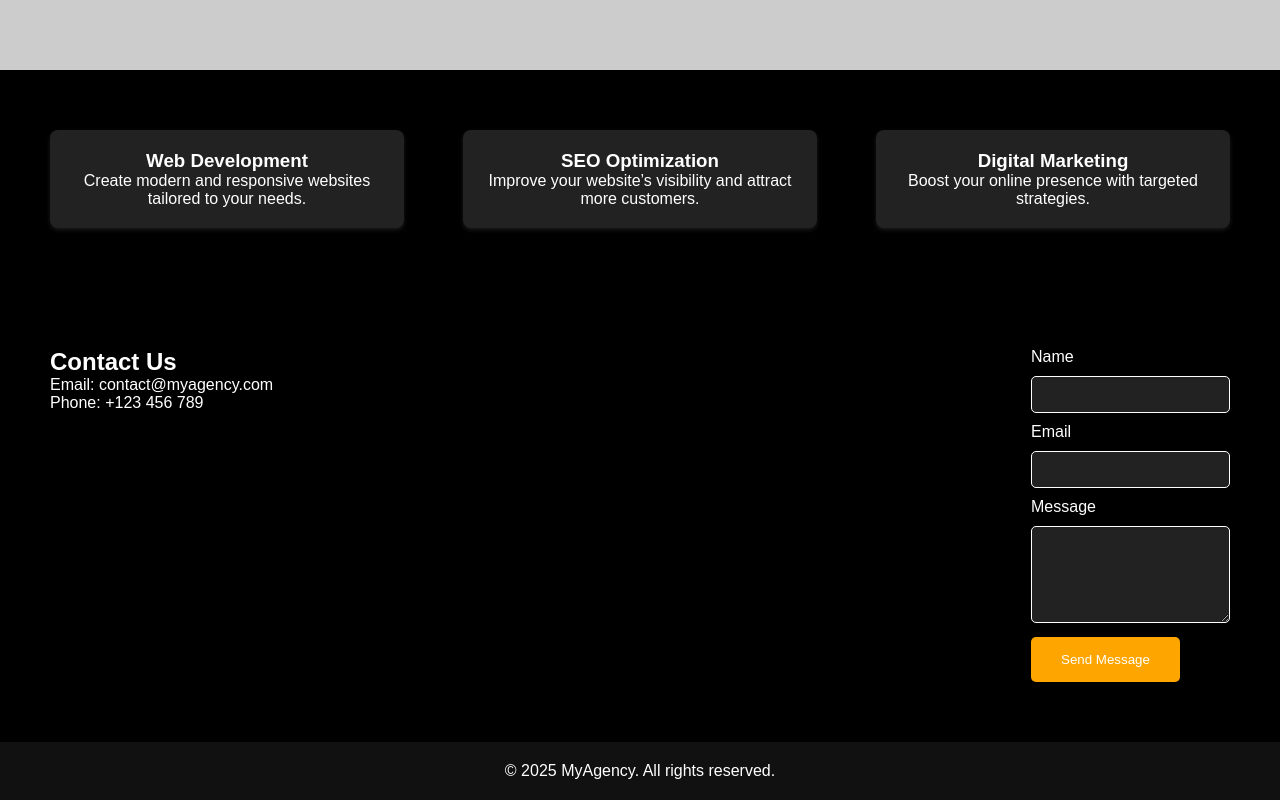
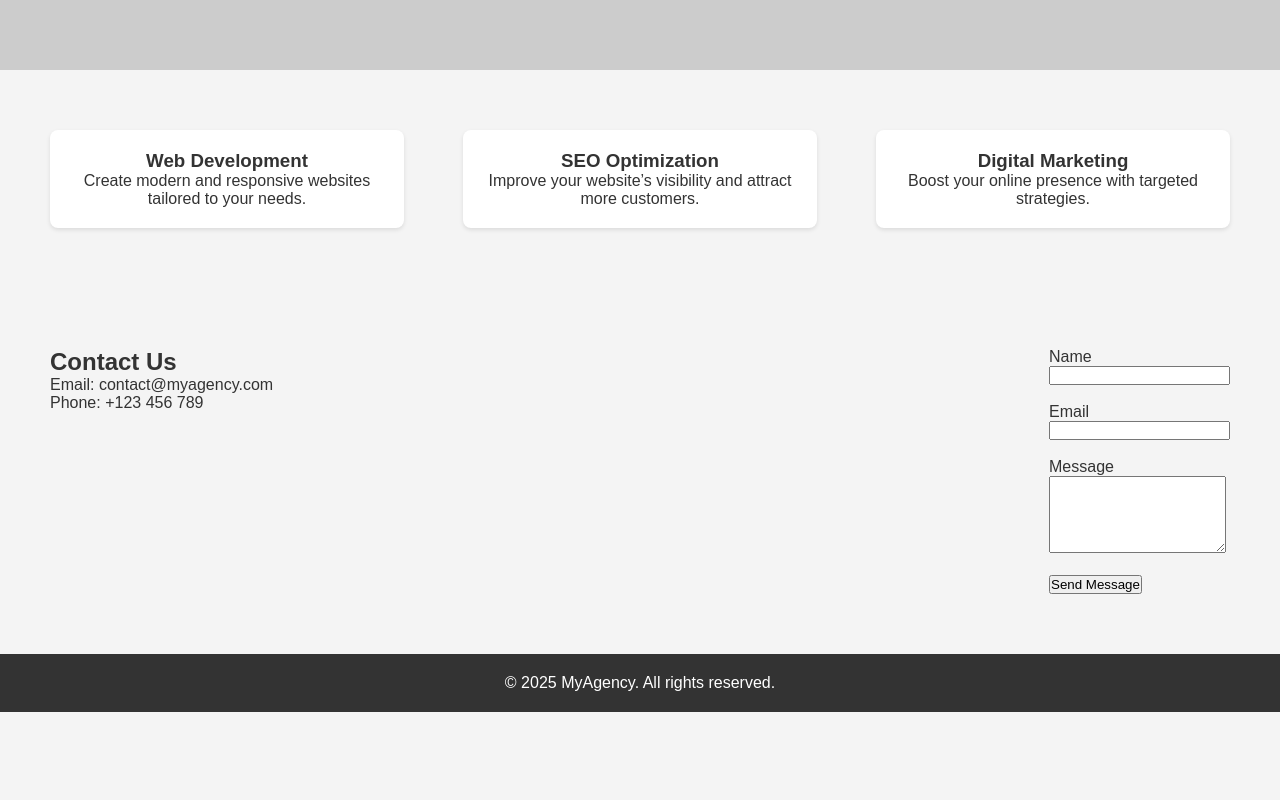
Before and after one commit to LAARF007/web_pages, a plain HTML site: page index.html in a window 1280 px wide. Shown: the part 798-1598 px from the top of the page. After the commit the page ends 1510 px from the top, so only its background shows below. Drawn offline with Linux system fonts and the light colour scheme; placeholder pictures from the web are drawn by us.

Commit message:
Déploiement du site mis à jour 2025-03-31 01:48:36

```diff
--- a/index.html
+++ b/index.html
@@ -9,32 +9,44 @@
             box-sizing: border-box;
             font-family: 'Poppins', sans-serif;
         }
+
         body {
-            background-color: #000; /* Fond noir */
-            color: #fff; /* Texte blanc */
+            background-color: #f4f4f4;
+            color: #333;
         }
+
         header {
             display: flex;
             justify-content: space-between;
             align-items: center;
             padding: 20px 50px;
-            background-color: #111; /* En-tête noir */
-            box-shadow: 0 2px 4px rgba(255, 255, 255, 0.1); /* Ombre blanche */
+            background-color: #fff;
+            box-shadow: 0 2px 4px rgba(0, 0, 0, 0.1);
         }
+
         header .logo {
             font-size: 1.5em;
             font-weight: bold;
-            color: #fff; /* Couleur logo blanc */
+            color: #007BFF;
+            transition: transform 0.3s;
         }
+
+        header .logo:hover {
+            transform: scale(1.1);
+        }
+
         nav a {
             margin: 0 15px;
             text-decoration: none;
-            color: #fff; /* Liens blancs */
-            transition: color 0.3s;
+            color: #333;
+            transition: color 0.3s, transform 0.3s;
         }
+
         nav a:hover {
-            color: #FFA500; /* Couleur survol des liens orange */
+            color: orange; /* Changement de couleur au survol */
+            transform: translateY(-2px); /* Animation de levage */
         }
+
         .hero {
             height: 100vh;
             display: flex;
@@ -42,73 +54,82 @@
             justify-content: center;
             align-items: center;
             background: url('https://via.placeholder.com/1600x900') no-repeat center center/cover;
-            color: white; /* Texte héro blanc */
+            color: white;
             text-align: center;
         }
+
         .hero h1 {
             font-size: 3em;
             margin-bottom: 20px;
+            animation: fadeInUp 1s; /* Animation d'apparition */
         }
+
         .hero p {
             font-size: 1.2em;
             margin-bottom: 30px;
+            animation: fadeInUp 1.2s; /* Animation d'apparition */
         }
+
         .hero a {
             padding: 15px 30px;
-            background-color: #FFA500; /* Bouton orange */
-            color: white; /* Texte bouton blanc */
+            background-color: #007BFF;
+            color: white;
             text-decoration: none;
             border-radius: 5px;
             transition: background 0.3s;
+            animation: fadeInUp 1.4s; /* Animation d'apparition */
         }
+
         .hero a:hover {
-            background-color: #FF8C00; /* Couleur bouton survol orange foncé */
+            background-color: orange; /* Changement de couleur au survol */
         }
+
         .section {
             padding: 60px 50px;
         }
-        .services, .contact {
+
+        .services,
+        .contact {
             display: flex;
             justify-content: space-between;
         }
+
         .service-item {
             width: 30%;
-            background: #222; /* Fond des services noir foncé */
+            background: #fff;
             padding: 20px;
-            box-shadow: 0 2px 4px rgba(255, 255, 255, 0.1); /* Ombre blanche */
+            box-shadow: 0 2px 4px rgba(0, 0, 0, 0.1);
             border-radius: 8px;
             text-align: center;
-            color: #fff; /* Texte des services blanc */
+            transition: transform 0.3s, box-shadow 0.3s;
         }
+
+        .service-item:hover {
+            transform: translateY(-5px); /* Animation de levage */
+            box-shadow: 0 4px 8px rgba(0, 0, 0, 0.2);
+        }
+
         .footer {
             padding: 20px;
-            background: #111; /* Fond pied de page noir */
-            color: white; /* Texte pied de page blanc */
+            background: #333;
+            color: white;
             text-align: center;
         }
-        input, textarea {
-            width: 100%;
-            padding: 10px;
-            margin: 10px 0;
-            border: 1px solid #fff; /* Bordure blanche */
-            border-radius: 5px;
-            background-color: #222; /* Fond des champs formulaire noir foncé */
-            color: #fff; /* Texte des champs blanc */
+
+        @keyframes fadeInUp {
+            from {
+                opacity: 0;
+                transform: translateY(20px);
             }
-        button {
-            padding: 15px 30px;
-            background-color: #FFA500; /* Bouton orange */
-            color: white; /* Texte bouton blanc */
-            border: none; /* Pas de bordure */
-            border-radius: 5px;
-            cursor: pointer; /* Curseur pointeur */
-            transition: background 0.3s;
+
+            to {
+                opacity: 1;
+                transform: translateY(0);
             }
-        button:hover {
-            background-color: #FF8C00; /* Couleur bouton survol orange foncé */
         }
     </style>
 </head>
+
 <body>
 
     <header>
@@ -149,11 +170,11 @@
         </div>
         <form>
             <label for="name">Name</label><br />
-        <input type="text" id="name" name="name" required="" /><br />
+            <input type="text" id="name" name="name" required="" /><br /><br />
             <label for="email">Email</label><br />
-        <input type="email" id="email" name="email" required="" /><br />
+            <input type="email" id="email" name="email" required="" /><br /><br />
             <label for="message">Message</label><br />
-        <textarea id="message" name="message" rows="5" required=""></textarea><br />
+            <textarea id="message" name="message" rows="5" required=""></textarea><br /><br />
             <button type="submit">Send Message</button>
         </form>
     </section>
@@ -163,4 +184,5 @@
     </footer>
 
 
+
 </body></html>
```
Lines whose indentation alone changed are shown as unchanged.
